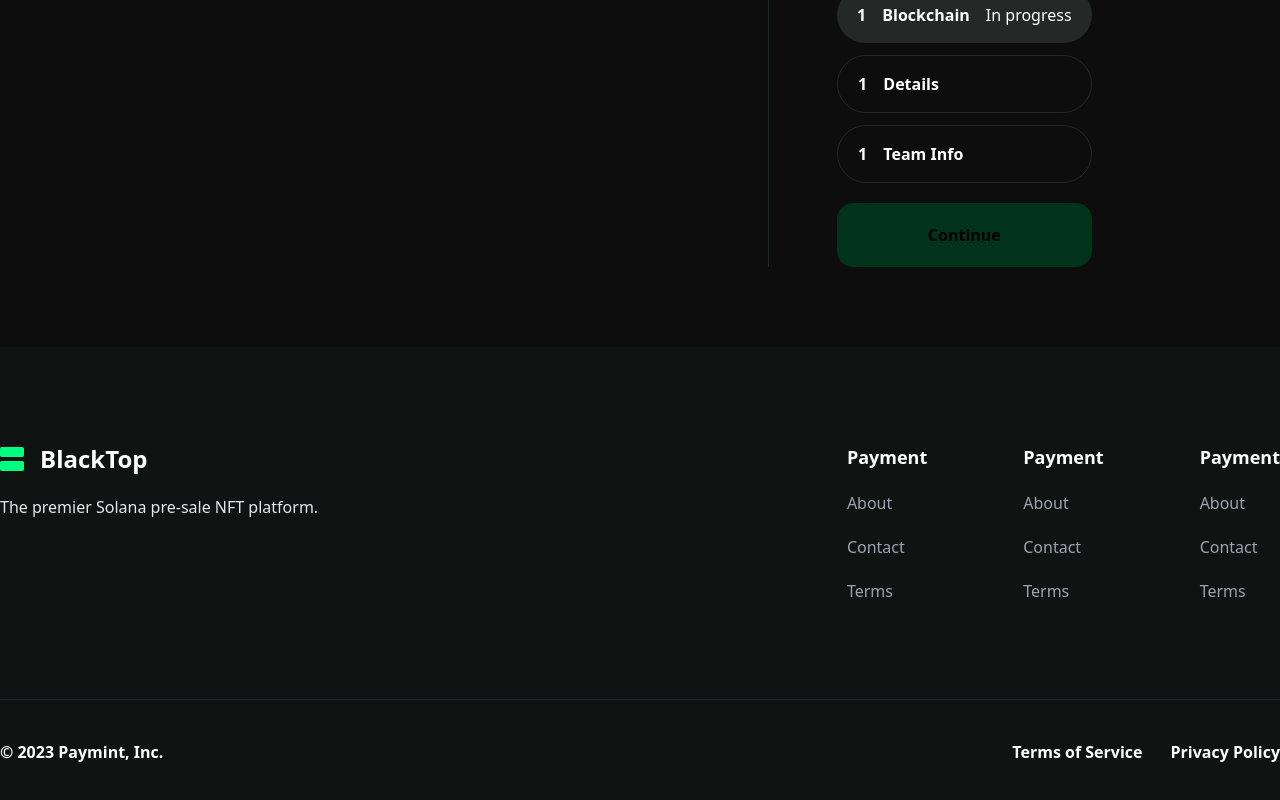
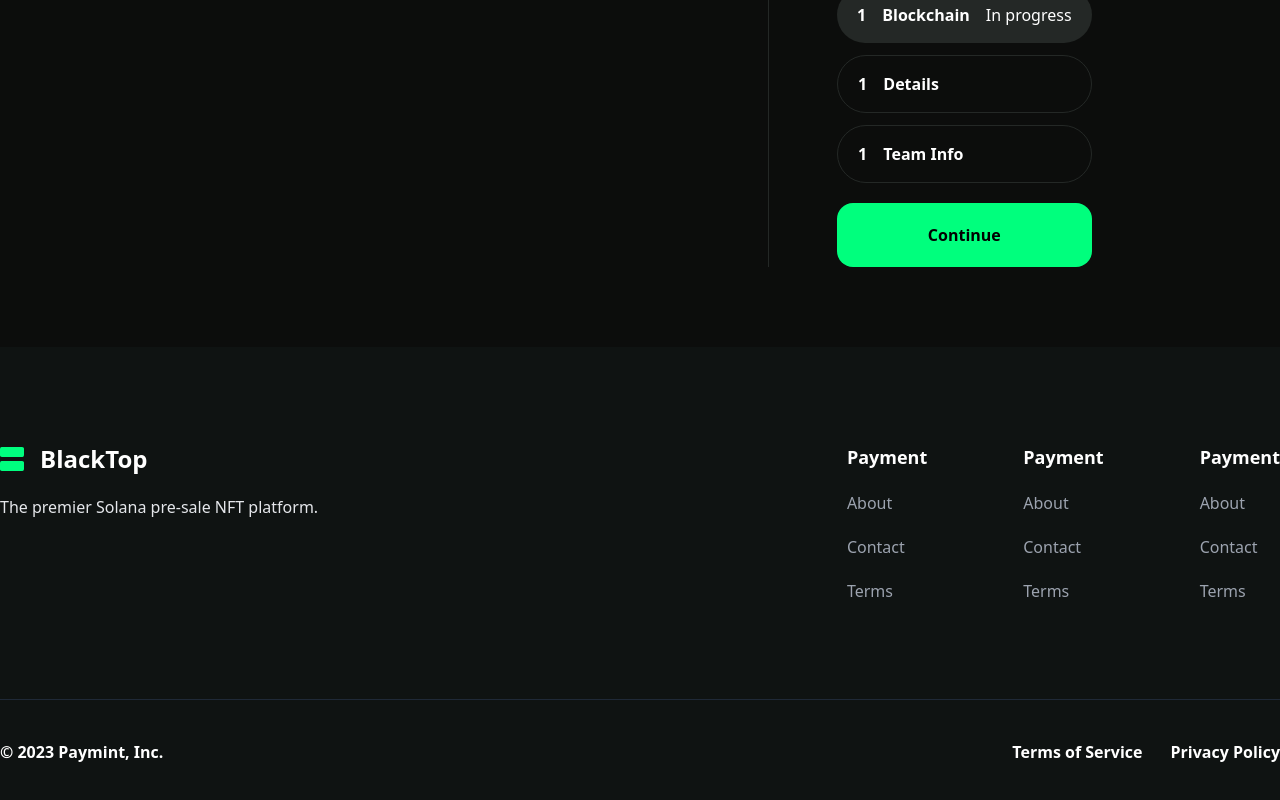
Before and after one commit to shahriarmehedi/black-top-nft-nextjs, a Next.js app: page /presale in a window 1280 px wide. Shown: the part 708-1508 px from the top of the page. Built offline with nearby package versions, Linux system fonts and the light colour scheme.

Commit message:
updated three forms

```diff
--- a/components/PresaleComponents/Presale.jsx
+++ b/components/PresaleComponents/Presale.jsx
@@ -347,7 +347,7 @@ export default function Presale() {
                         <div className='mt-5'>
                             {
                                 stepOne && (
-                                    <button className='bg-[#003319] font-semibold w-full py-5 text-black rounded-2xl'>
+                                    <button className='bg-[#00FF7D] font-semibold w-full py-5 text-black rounded-2xl'>
                                         Continue
                                     </button>
                                 )
```
